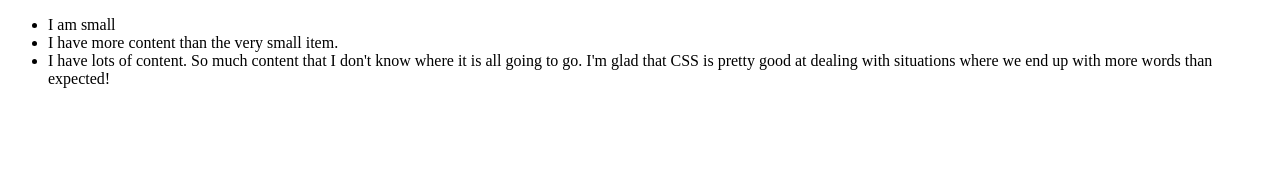
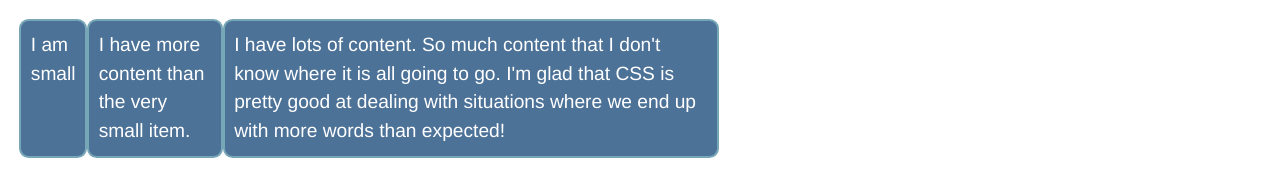
Before and after one commit to slivermarkr/git_test, a plain HTML site: page csstry2/index.html in a window 1280 px wide. Drawn offline with Linux system fonts and the light colour scheme.

Commit message:
display flex

```diff
--- a/csstry2/index.html
+++ b/csstry2/index.html
@@ -1,15 +1,55 @@
-<!DOCTYPE html>
-<html lang="en">
+<!doctype html>
+<html lang="en-us">
   <head>
-    <meta charset="UTF-8">
-    <meta name="viewport" content="width=device-width, initial-scale=1.0">
-    <title>Document</title>
+    <meta charset="utf-8" />
+    <meta name="viewport" content="width=device-width" />
+    <title>Flexbox: Task 2</title>
+
+    <style>
+      body {
+        background-color: #fff;
+        color: #333;
+        font:
+          1.2em / 1.5 Helvetica Neue,
+          Helvetica,
+          Arial,
+          sans-serif;
+        padding: 1em;
+        margin: 0;
+      }
+
+      ul {
+        max-width: 700px;
+        list-style: none;
+        padding: 0;
+        margin: 0;
+      }
+
+      li {
+        background-color: #4d7298;
+        border: 2px solid #77a6b6;
+        border-radius: 0.5em;
+        color: #fff;
+        padding: 0.5em;
+      }
+      ul {
+        display: flex;
+        flex-direction: row;
+        justify-content: space-evenly
+
+      }
+    </style>
   </head>
+
   <body>
     <ul>
       <li>I am small</li>
       <li>I have more content than the very small item.</li>
-        <li>I have lots of content. So much content that I don't know where it is all going to go. I'm glad that CSS is pretty good at dealing with situations where we end up with more words than expected!</li>
+      <li>
+        I have lots of content. So much content that I don't know where it is
+        all going to go. I'm glad that CSS is pretty good at dealing with
+        situations where we end up with more words than expected!
+      </li>
     </ul>
   </body>
 </html>
--- a/csstry2/style.css
+++ b/csstry2/style.css
@@ -1,7 +1,10 @@
 ul {
+    list-style-type: none;
+    display: flex;
 
 }
 
 li {
-    list-style-type: none;
+ background-color: aqua;
+ border: 10px black;
 }
```
Lines whose indentation alone changed are shown as unchanged.
